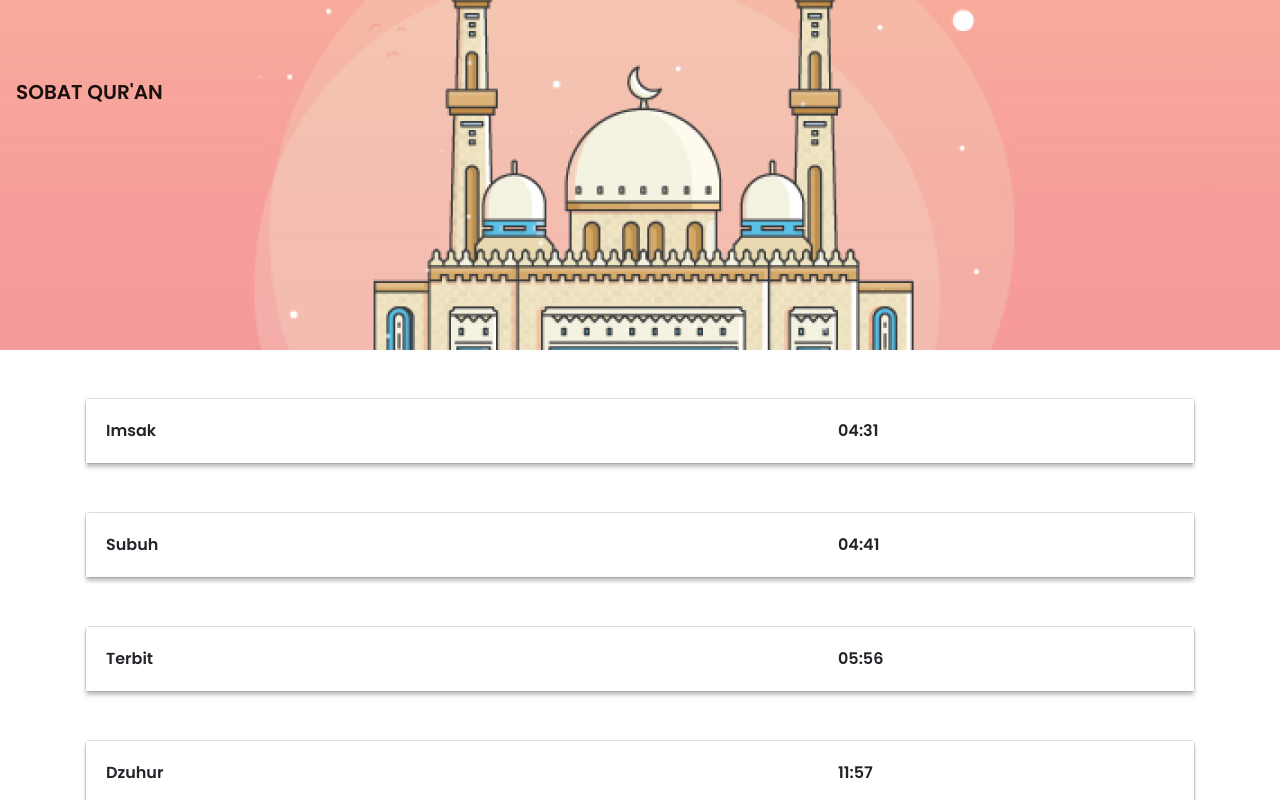
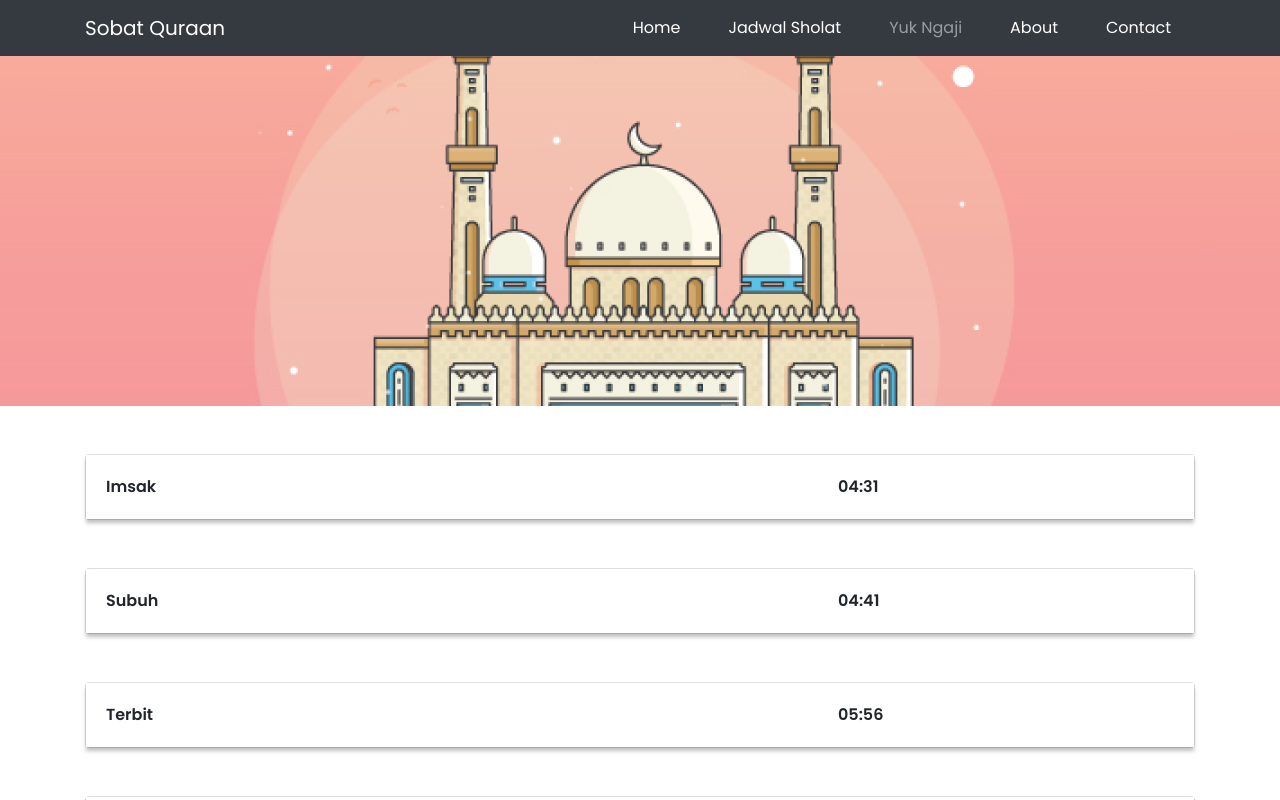
Before and after one commit to justrinoo/sobat-quraan, a React (Create React App) app: page /jadwalsolat in a window 1280 px wide. Shown: the top 800 px of the page. Built offline with nearby package versions, Linux system fonts and the light colour scheme.

Commit message:
clean up

```diff
--- a/src/components/JadwalSholat/index.jsx
+++ b/src/components/JadwalSholat/index.jsx
@@ -1,20 +1,17 @@
-import React from 'react'
-import Jadwal from "../../assets/images/image-jadwal.png"
-import "./index.css"
+import React from "react";
+import { Link } from "react-router-dom";
+import Navigation from "../Header/Navigation";
+import "./index.css";
 
 function index() {
 	return (
 		<>
-        <div class="jumbotron jumbotron-fluid jumbo-image" style={{height: "350px"}}>
+			<Navigation />
+			<div
+				class="jumbotron jumbotron-fluid jumbo-image"
+				style={{ height: "350px" }}
+			>
 				{/* navbar */}
-    <nav class="navbar navbar-expand-lg navbar-light bg-transparent font-weight-bold">
-  <a class="navbar-brand" href="#" style={{fontSize: "20"}}>SOBAT QUR'AN</a>
-  <button class="navbar-toggler" type="button" data-toggle="collapse" data-target="#navbarNavDropdown" aria-controls="navbarNavDropdown" aria-expanded="false" aria-label="Toggle navigation">
-    <span class="navbar-toggler-icon"></span>
-  </button>
-  <div class="collapse navbar-collapse" id="navbarNavDropdown">
-  </div>
-</nav>
 			</div>
 
 			<div className="container card-solat">
@@ -76,7 +73,7 @@ function index() {
 				</div>
 			</div>
 		</>
-    )
+	);
 }
 
-export default index
+export default index;
--- a/src/pages/Landing.jsx
+++ b/src/pages/Landing.jsx
@@ -1,7 +1,7 @@
 import React from "react";
 import Navigation from "../components/Header/Navigation";
 import Hero from "../components/Hero";
-import Footer from "../components/Footer/Footer"
+import Footer from "../components/Footer/Footer";
 
 import Features from "../components/Features/feature";
 
@@ -10,8 +10,8 @@ function Landing() {
 		<>
 			<Navigation />
 			<Hero />
+			<Features />
 			<Footer />
-			<Features/>
 		</>
 	);
 }
```
Also changed, not shown: src/components/JadwalSholat/index.css (+3 -8 lines). Lines whose indentation alone changed are shown as unchanged.
